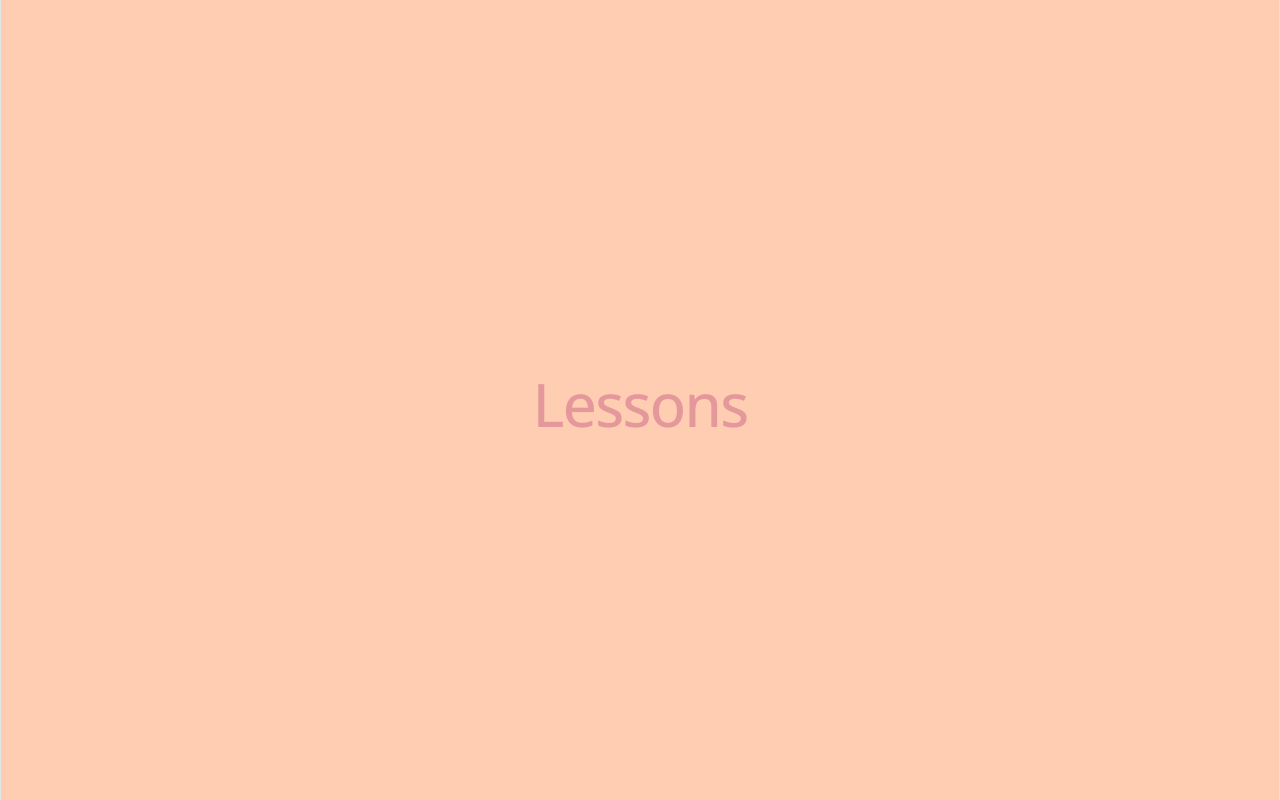
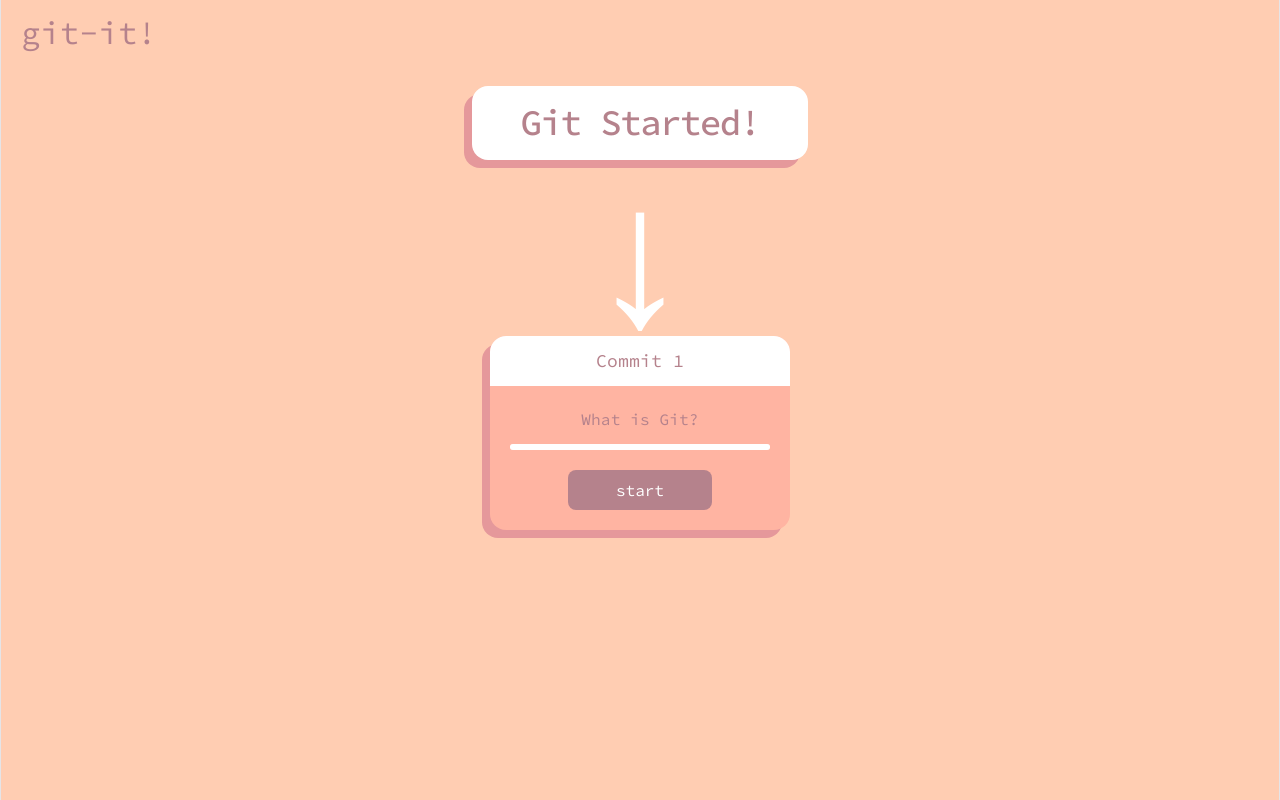
Before and after one commit to dlw1rm4/git-it, a React (Vite) app: page /git-it/lessons in a window 1280 px wide. Built offline with nearby package versions, Linux system fonts and the light colour scheme.

Commit message:
added animation to lessons page; accidentally on main branch

```diff
--- /dev/null
+++ b/src/pages/lessons.css
@@ -0,0 +1,143 @@
+@import url('https://fonts.googleapis.com/css2?family=Open+Sans:ital,wght@0,300..800;1,300..800&family=Source+Code+Pro:ital,wght@0,200..900;1,200..900&display=swap');
+
+.lessons-page
+{
+    background-color: #ffcdb2;
+    min-height: 100vh;
+    display: flex;
+    flex-direction: column;
+    align-items: center;
+    padding: 20px;
+}
+
+.logo
+{
+    align-self: flex-start;
+    color: #B5828C;
+    font-family: "Source Code Pro";
+    font-size: 32px;
+    margin-bottom: 40px;
+}
+
+.lessons-container
+{
+    display: flex;
+    flex-direction: column;
+    align-items: center;
+    gap: 0;
+}
+
+.header-card
+{
+    background: white;
+    border-radius: 16px;
+    padding: 24px 48px;
+    box-shadow:-8px 8px 0px #E5989B;
+    opacity: 0;
+    animation: fadeIn 0.5s ease forwards;
+    animation-delay: 0s;
+}
+
+.header-card h1
+{
+    font-family: "Source Code Pro";
+    color: #B5828C;
+    font-size: 36px;
+    margin: 0;
+}
+
+.arrow
+{
+    font-size: 200px;
+    color: white;
+    margin: 75px 0;
+    opacity: 0;
+    animation: fadeIn 0.5s ease forwards;
+    animation-delay: 0.5s;
+}
+
+.lesson-card
+{
+    background: #FFB4A2;
+    border-radius: 16px;
+    width: 300px;
+    overflow: hidden;
+    box-shadow: -8px 8px 0px #E5989B;
+    opacity: 0;
+    animation: fadeIn 0.5s ease forwards;
+    animation-delay: 1s;
+}
+
+.lesson-card-header
+{
+    background: white;
+    padding: 12px 24px;
+    text-align: center;
+    font-family: "Source Code Pro";
+    color: #B5828C;
+    font-size: 18px;
+}
+
+.lesson-card-body
+{
+    padding: 20px;
+    display: flex;
+    flex-direction: column;
+    align-items: center;
+    gap: 12px;
+}
+
+.lesson-title
+{
+    font-family: "Source Code Pro";
+    color: #B5828C;
+    font-size: 16px;
+    margin: 0;
+}
+
+.progress-bar
+{
+    width: 100%;
+    height: 6px;
+    background: rgba(255, 255, 255, 0.4);
+    border-radius: 4px;
+}
+
+.progress-fill
+{
+    height: 6px;
+    background: white;
+    border-radius: 4px;
+    transition: width 0.3s ease;
+}
+
+.lesson-card-body button
+{
+    background: #B5828C;
+    color: white;
+    border: none;
+    padding: 10px 48px;
+    border-radius: 8px;
+    font-family: "Source Code Pro";
+    font-size: 16px;
+    cursor: pointer;
+    margin-top: 8px;
+}
+
+.lesson-card-body button:hover{
+    background: #E5989B;
+}
+
+@keyframes fadeIn
+{
+    from
+    {
+        opacity: 0;
+        transform: translateY(20px);
+    }
+    to
+    {
+        opacity: 1;
+        transform: translateY(0);
+    }
+}
--- a/src/pages/lessons.tsx
+++ b/src/pages/lessons.tsx
@@ -1,7 +1,46 @@
+import { useNavigate } from 'react-router-dom'
+import './lessons.css'
+
+const lessons = [
+    {
+        id: 1,
+        commit: 'Commit 1',
+        title: 'What is Git?',
+        progress:0,
+    }
+]
 export default function Lessons() {
+    const navigate = useNavigate()
+
     return (
-        <div className="container">
-            <h1>Lessons</h1>
+        <div className="lessons-page">
+            <p className="logo">git-it!</p>
+
+            <div className="lessons-container">
+                <div className="header-card">
+                    <h1>Git Started!</h1>
+                </div>
+
+                <div className="arrow">↓</div>
+
+                {lessons.map((lesson) => (
+                    <div className="lesson-card" key={lesson.id}>
+                        <div className="lesson-card-header">
+                            <p>{lesson.commit}</p>
+                        </div>
+                        <div className="lesson-card-body">
+                            <p className="lesson-title">{lesson.title}</p>
+                            <div className="progress-bar">
+                                <div
+                                    className="progress-fill"
+                                    style={{ width: '${lesson.progress}%' }}
+                                />
+                        </div>
+                        <button onClick={() => navigate('/terminal')}>start</button>
+                        </div>
+                    </div>
+                ))}
+            </div>
         </div>
     )
 }
```
